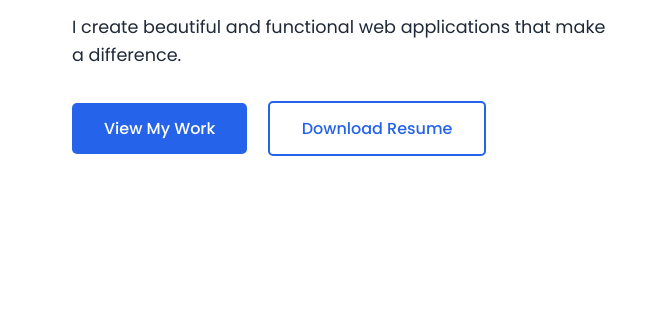
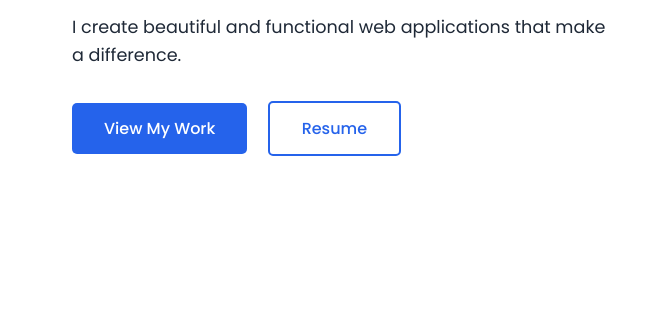
Before and after one commit to Shivamkrtiwari55/Portfolio, a plain HTML site: page index.html in a window 1280 px wide. Shown: the part 418-738 px from the top of the page, 0-667 px from the left. Drawn offline with Linux system fonts and the light colour scheme.

Commit message:
remove download text

```diff
--- a/index.html
+++ b/index.html
@@ -34,7 +34,7 @@
                     <p class="description">I create beautiful and functional web applications that make a difference.</p>
                     <div class="cta-buttons">
                         <a href="#projects" class="btn primary">View My Work</a>
-                        <a href="images/Shivam.pdf" download="Resume" class="btn secondary" > Download Resume</a>
+                        <a href="images/Shivam.pdf" download="Resume" class="btn secondary" >Resume</a>
                     </div>
                 </div>
                 <div class="hero-image">
```
